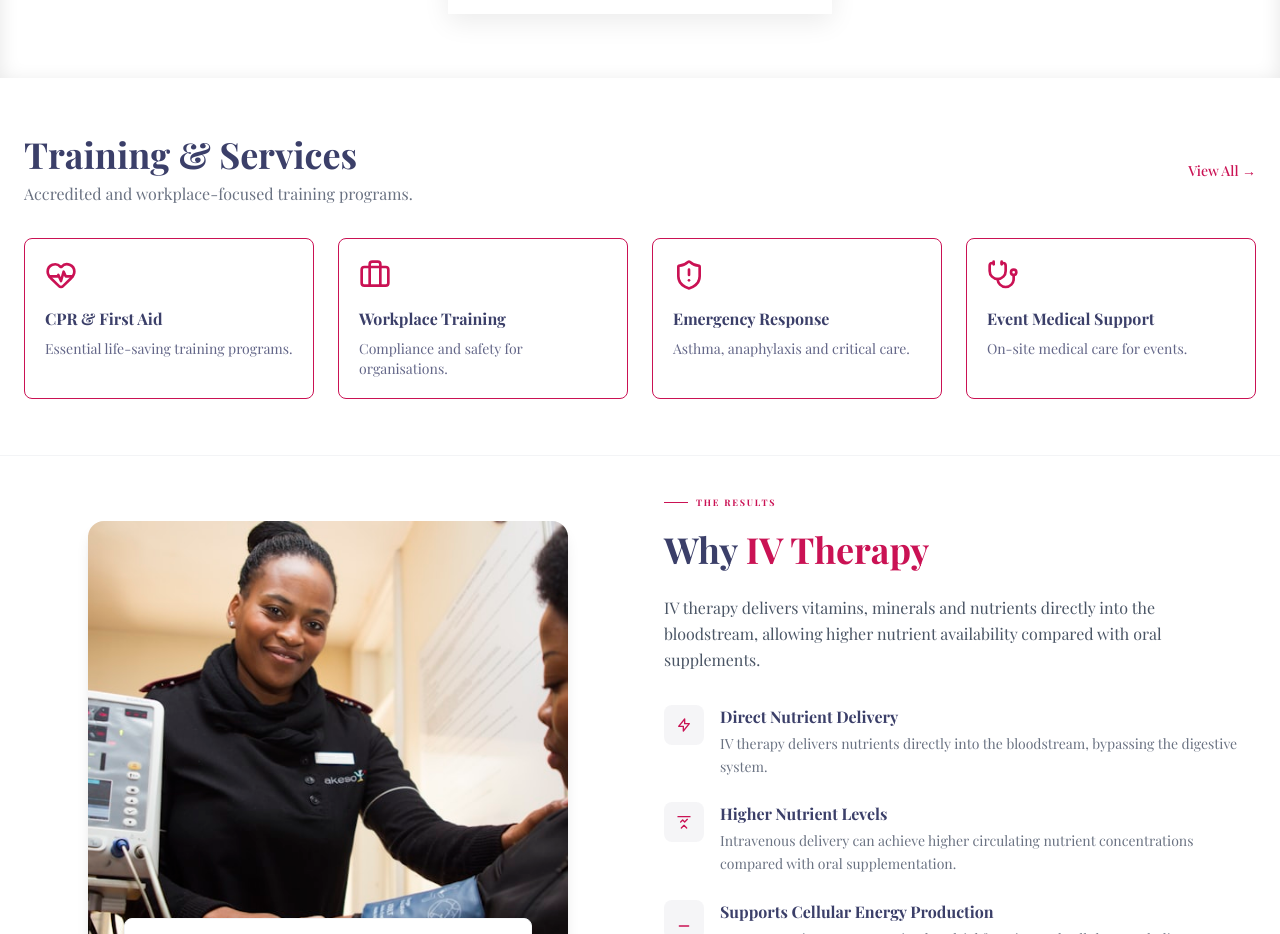
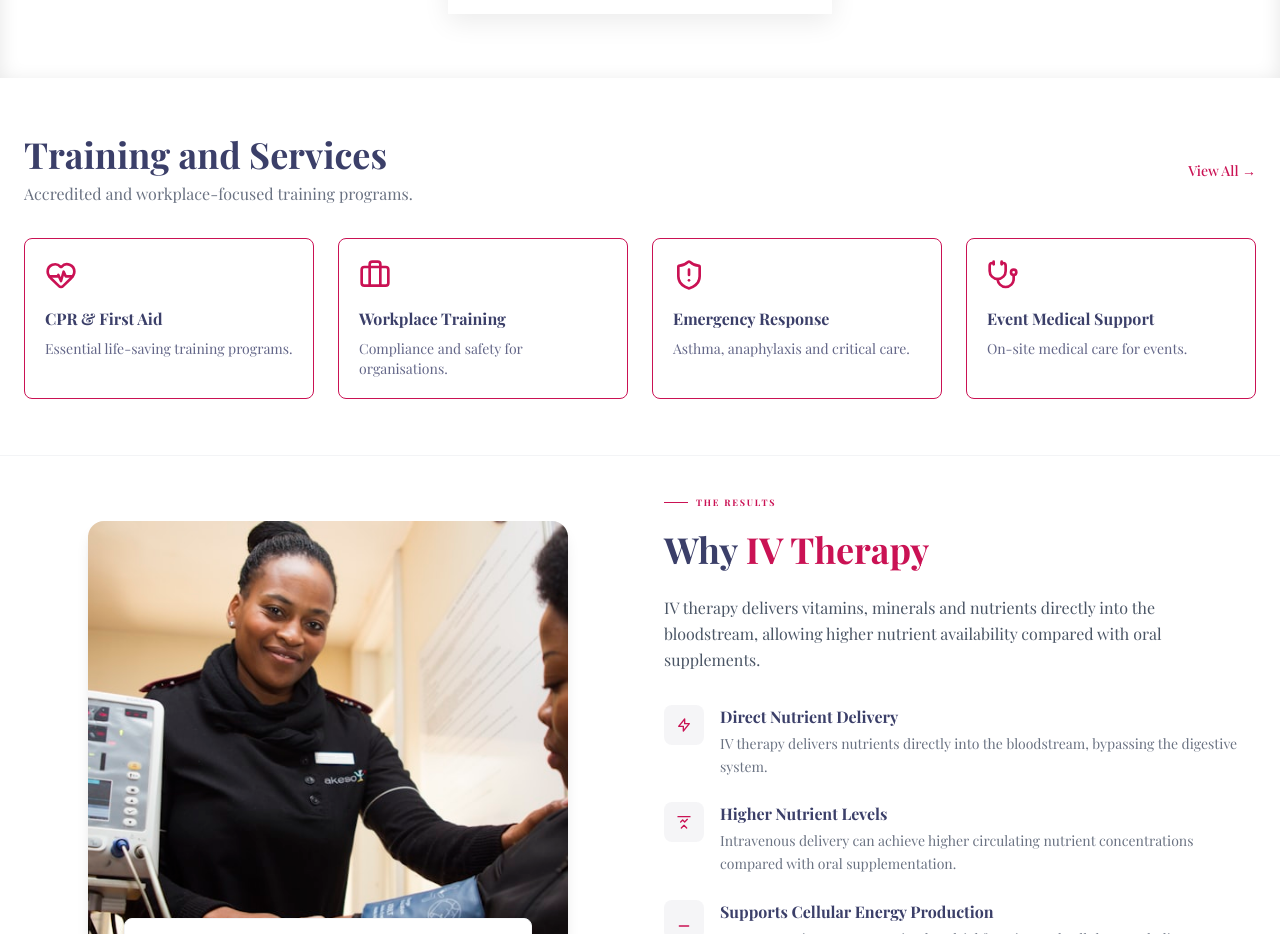
Before and after one commit to IT-Alliance-Tech/wellness-vitality, a Next.js app: page / in a window 1280 px wide. Shown: the part 4800-5734 px from the top of the page. Built offline with nearby package versions, Linux system fonts and the light colour scheme.

Commit message:
Updated icons

```diff
--- a/src/components/sections/home/Training.jsx
+++ b/src/components/sections/home/Training.jsx
@@ -35,7 +35,7 @@ const Training = () => {
                 <div className="flex flex-col md:flex-row md:items-center md:justify-between mb-8">
                     <div>
                         <h2 className="text-2xl md:text-4xl font-semibold text-[#3b3f69] mb-2">
-                            Training & Services
+                            Training and Services
                         </h2>
                         <p className="text-gray-500 text-sm md:text-base">
                             Accredited and workplace-focused training programs.
```
